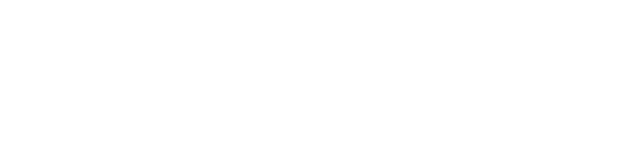
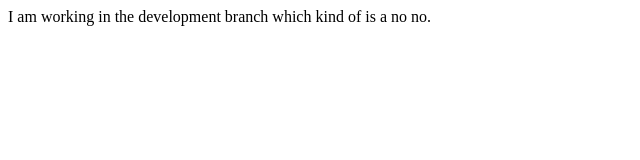
Before and after one commit to chris-nimmons/branching, a plain HTML site: page index.html in a window 1280 px wide. Shown: the whole page, without its empty margins (0-640 px from the left). Drawn offline with Linux system fonts and the light colour scheme.

Commit message:
modified index.html

```diff
--- a/index.html
+++ b/index.html
@@ -5,6 +5,6 @@
     <title></title>
   </head>
   <body>
-
+    I am working in the development branch which kind of is a no no.
   </body>
 </html>
```
